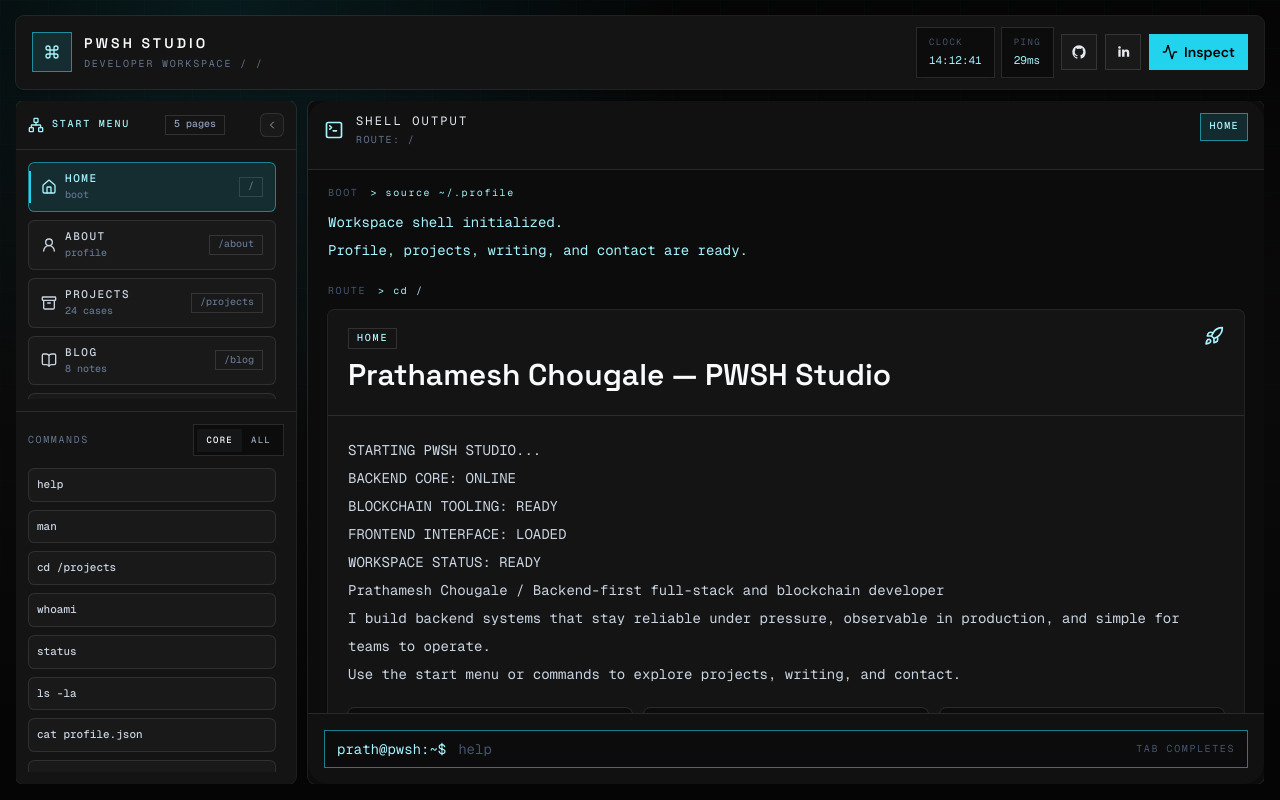
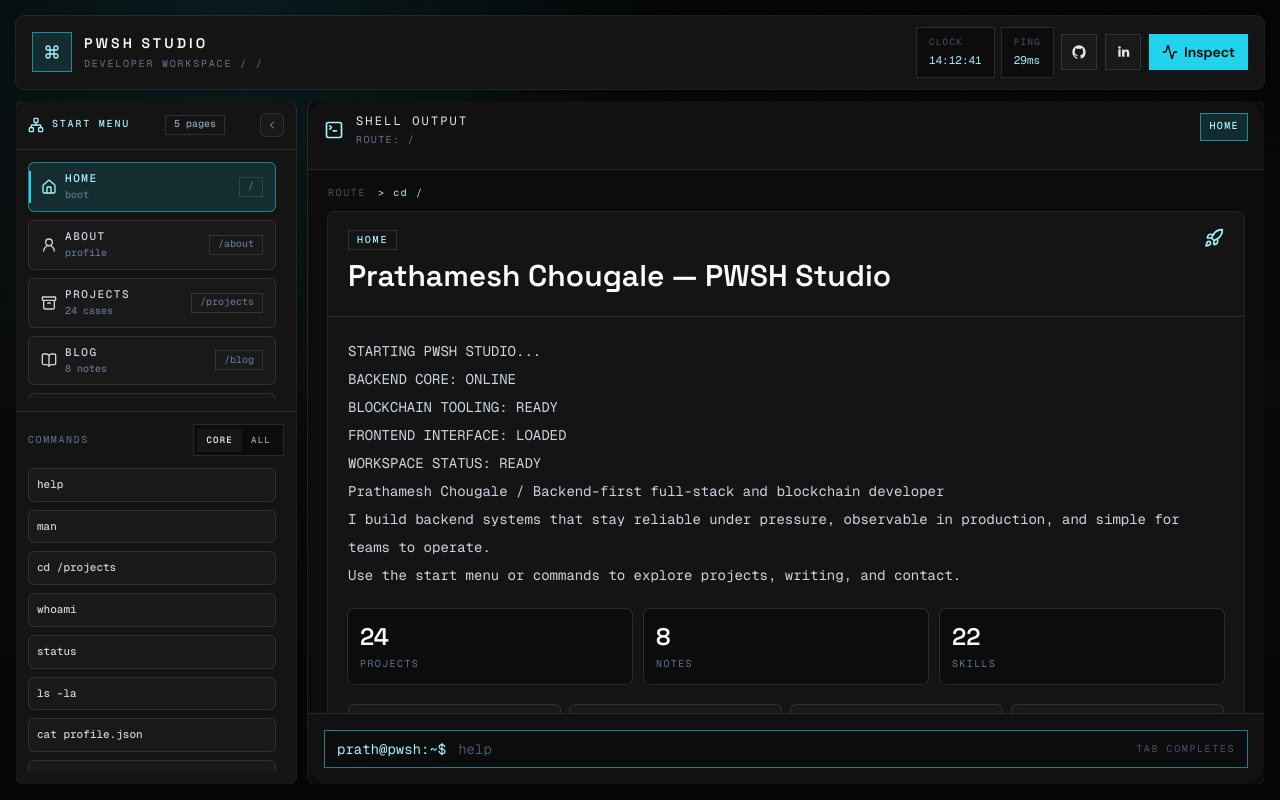
Before and after one commit to Prathamesh-chougale-17/portfolio-2026, a Next.js app: page / in a window 1280 px wide. Built offline with nearby package versions, Linux system fonts and the light colour scheme.

Commit message:
refactor: remove bootEntry function to streamline initialEntries logic

```diff
--- a/components/terminal/TerminalPortfolioApp.tsx
+++ b/components/terminal/TerminalPortfolioApp.tsx
@@ -410,19 +410,6 @@ function entryId() {
     : `${Date.now()}-${Math.random()}`
 }
 
-function bootEntry(): Entry {
-  return {
-    id: "terminal-boot",
-    command: "source ~/.profile",
-    lines: [
-      "Workspace shell initialized.",
-      "Profile, projects, writing, and contact are ready.",
-    ],
-    time: "boot",
-    variant: "system",
-  }
-}
-
 function routeEntry(
   route: RouteState,
   articleContent?: ReactNode,
@@ -443,7 +430,7 @@ function routeEntry(
 }
 
 function initialEntries(route: RouteState, articleContent?: ReactNode) {
-  return [bootEntry(), routeEntry(route, articleContent)]
+  return [routeEntry(route, articleContent)]
 }
 
 function normalizeRoute(path: string) {
```
